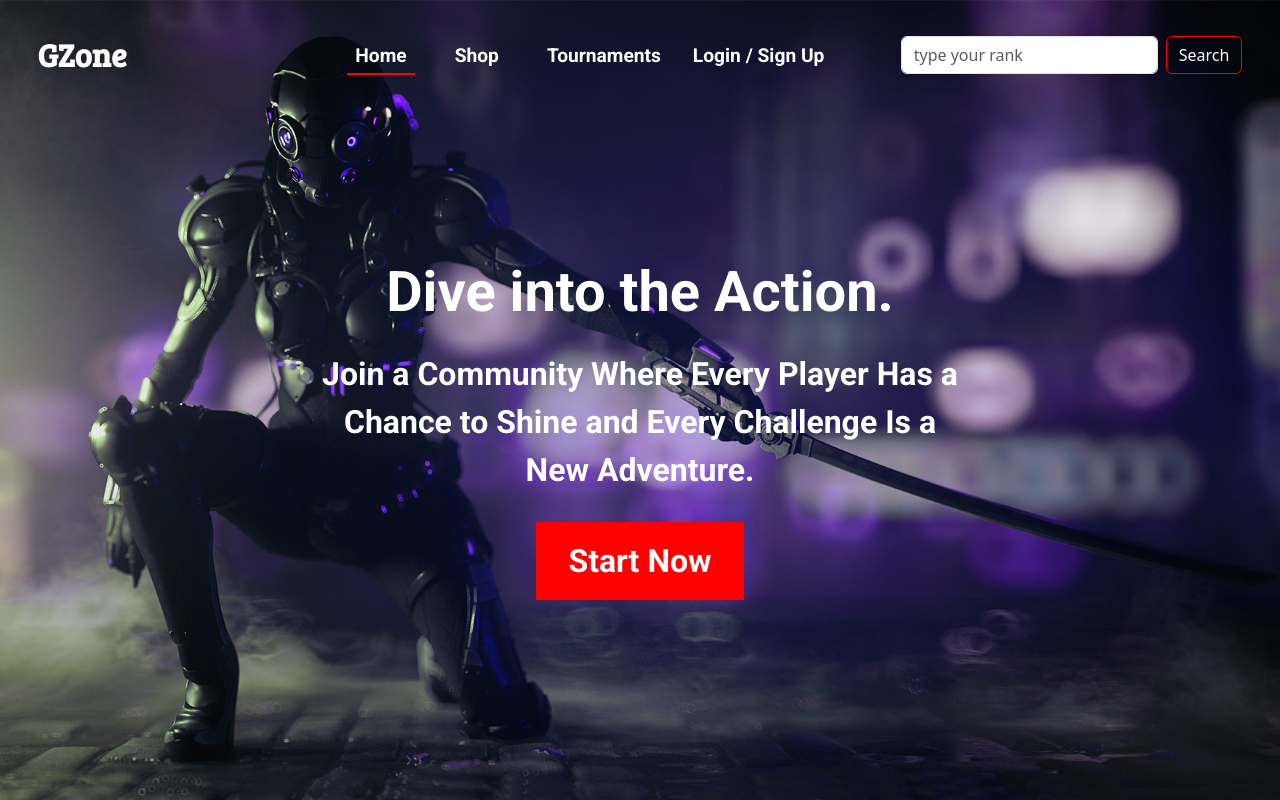
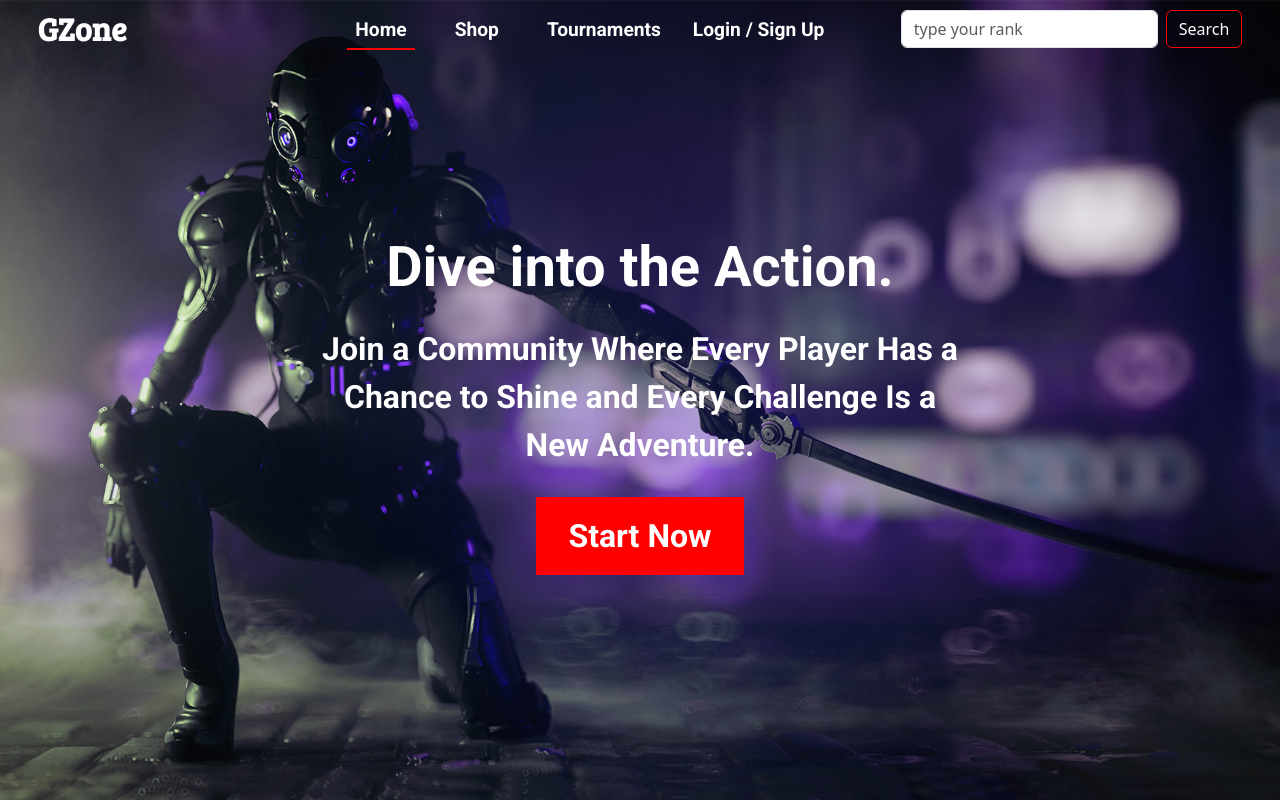
Before and after one commit to AhmedM156/GZone, a plain HTML site: page index.html in a window 1280 px wide. Drawn offline with nearby package versions, Linux system fonts and the light colour scheme.

Commit message:
index.html

```diff
--- a/index.html
+++ b/index.html
@@ -35,7 +35,7 @@
       /* Navbar styling */
       .navbar {
         background-color: transparent !important; /* Make navbar background transparent */
-        padding: 2% 2% 2% 2%; /* Padding for the navbar */
+        padding: 0% 2% 2% 2%; /* Padding for the navbar */
       }
 
       /* Hero section styling */
```
